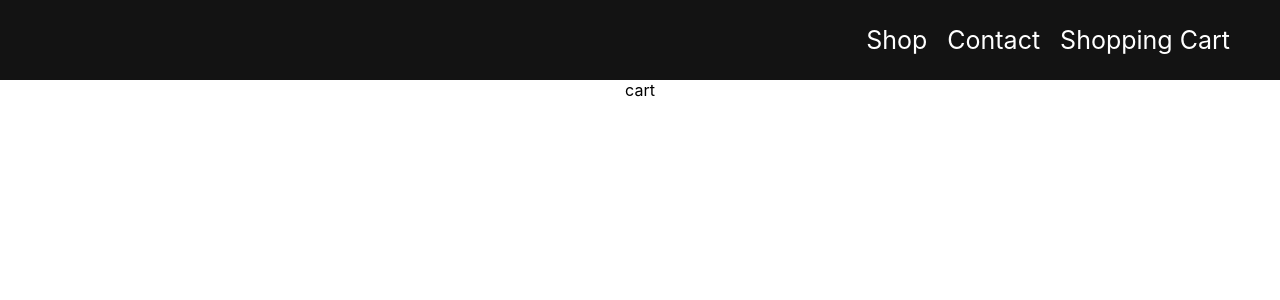
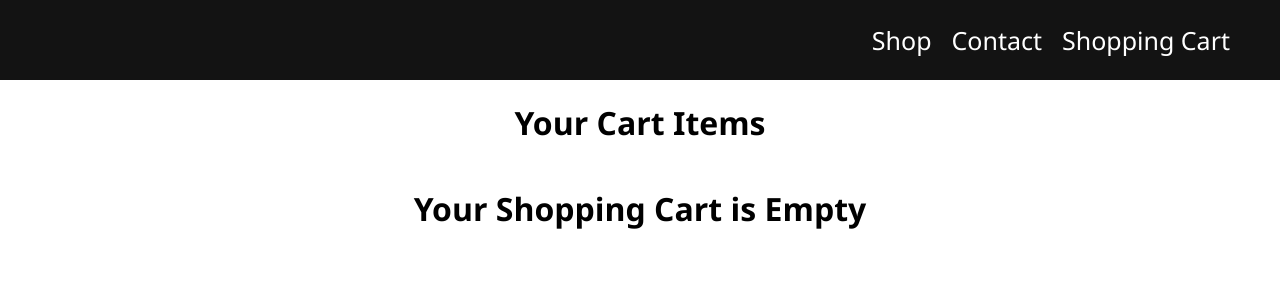
Before and after one commit to Xolani2015/SuperGroup_FullStackProject, a React (Create React App) app in the folder super_group_front_end/: page /cart in a window 1280 px wide. Shown: the top 300 px of the page. Built offline with nearby package versions, Linux system fonts and the light colour scheme.

Commit message:
allow any http requests to access getProduct call

```diff
--- a/super_group_front_end/package.json
+++ b/super_group_front_end/package.json
@@ -6,6 +6,7 @@
     "@testing-library/jest-dom": "^5.17.0",
     "@testing-library/react": "^13.4.0",
     "@testing-library/user-event": "^13.5.0",
+    "axios": "^1.4.0",
     "phosphor-icons": "^1.4.2",
     "react": "^18.2.0",
     "react-dom": "^18.2.0",
--- a/super_group_front_end/src/App.css
+++ b/super_group_front_end/src/App.css
@@ -1,38 +1,11 @@
 .App {
-  text-align: center;
+  width: 100%;
+  height: auto;
+  min-height: 100vh;
+  font-family: "Segoe UI", Tahoma, Geneva, Verdana, sans-serif;
 }
 
-.App-logo {
-  height: 40vmin;
-  pointer-events: none;
+body {
+  padding: 0;
+  margin: 0;
 }
-
-@media (prefers-reduced-motion: no-preference) {
-  .App-logo {
-    animation: App-logo-spin infinite 20s linear;
-  }
-}
-
-.App-header {
-  background-color: #282c34;
-  min-height: 100vh;
-  display: flex;
-  flex-direction: column;
-  align-items: center;
-  justify-content: center;
-  font-size: calc(10px + 2vmin);
-  color: white;
-}
-
-.App-link {
-  color: #61dafb;
-}
-
-@keyframes App-logo-spin {
-  from {
-    transform: rotate(0deg);
-  }
-  to {
-    transform: rotate(360deg);
-  }
-}
--- a/super_group_front_end/src/pages/cart/cart-item.jsx
+++ b/super_group_front_end/src/pages/cart/cart-item.jsx
@@ -1,10 +1,10 @@
 import React, { useContext } from "react";
-import { ShopContext } from "../../context/shop-context";
+import { AppContext } from "../../context/appContext";
 
 export const CartItem = (props) => {
   const { id, productName, price, productImage } = props.data;
   const { cartItems, addToCart, removeFromCart, updateCartItemCount } =
-    useContext(ShopContext);
+    useContext(AppContext);
 
   return (
     <div className="cartItem">
--- /dev/null
+++ b/super_group_front_end/src/pages/cart/cart.css
@@ -0,0 +1,43 @@
+.cart {
+    display: flex;
+    flex-direction: column;
+    justify-content: center;
+    align-items: center;
+  }
+
+  .cartItem {
+    width: 700px;
+    height: 250px;
+    display: flex;
+
+    align-items: center;
+    box-shadow: 0px 3px 15px rgba(0, 0, 0, 0.2);
+    border-radius: 25px;
+    margin: 30px;
+  }
+
+  .cartItem img {
+    width: 200px;
+  }
+
+  .cartItem .description {
+    width: 100%;
+    font-size: 30px;
+  }
+
+  .countHandler input {
+    width: 40px;
+    text-align: center;
+    font-weight: bolder;
+  }
+
+  .checkout button {
+    width: 150px;
+    height: 50px;
+    background-color: rgb(19, 19, 19);
+    color: white;
+    border: none;
+    border-radius: 8px;
+    margin: 10px;
+    cursor: pointer;
+  }
--- a/super_group_front_end/src/pages/cart/cart.jsx
+++ b/super_group_front_end/src/pages/cart/cart.jsx
@@ -1,5 +1,46 @@
-import React from "react";
+import React, { useContext } from "react";
+import { AppContext} from "../../context/appContext";
+import { PRODUCTS } from "../../products";
+import { CartItem } from "./cart-item";
+import { useNavigate } from "react-router-dom";
 
+import "./cart.css";
 export const Cart = () => {
-    return <div>cart</div>;
-}
+  const { cartItems, getTotalCartAmount, checkout } = useContext(AppContext);
+  const totalAmount = getTotalCartAmount();
+
+  const navigate = useNavigate();
+
+  return (
+    <div className="cart">
+      <div>
+        <h1>Your Cart Items</h1>
+      </div>
+      <div className="cart">
+        {PRODUCTS.map((product) => {
+          if (cartItems[product.id] !== 0) {
+            return <CartItem data={product} />;
+          }
+        })}
+      </div>
+
+      {totalAmount > 0 ? (
+        <div className="checkout">
+          <p> Subtotal: ${totalAmount} </p>
+          <button onClick={() => navigate("/")}> Continue Shopping </button>
+          <button
+            onClick={() => {
+              checkout();
+              navigate("/checkout");
+            }}
+          >
+            {" "}
+            Checkout{" "}
+          </button>
+        </div>
+      ) : (
+        <h1> Your Shopping Cart is Empty</h1>
+      )}
+    </div>
+  );
+};
--- a/super_group_front_end/src/pages/shop/product.jsx
+++ b/super_group_front_end/src/pages/shop/product.jsx
@@ -15,9 +15,6 @@ export const Product = (props) => {
         </p>
         <p> R{price}</p>
       </div>
-      {/* <button className="addToCartBttn" onClick={() => addToCart(id)}>
-       // Add To Cart {cartItemCount > 0 && <> ({cartItemCount})</>}
-      </button> */}
       <button className="addToCartButton" onClick={()=> addToCart(id)}>Add to Cart { cartItemAmount > 0 && <> ({cartItemAmount})</>} </button>
     </div>
   );
--- a/super_group_front_end/src/pages/shop/shop.css
+++ b/super_group_front_end/src/pages/shop/shop.css
@@ -13,7 +13,7 @@
 
   .product {
     border-radius: 15px;
-    width: 300px;
+    width: 250px;
     height: 350px;
     margin: 100px;
     display: flex;
@@ -23,7 +23,7 @@
   }
 
   .product img {
-    width: 400px;
+    width: 300px;
   }
 
   .product .description {
--- a/super_group_front_end/src/pages/shop/shop.jsx
+++ b/super_group_front_end/src/pages/shop/shop.jsx
@@ -1,13 +1,39 @@
-import React from "react";
+import React, {Fragment, useEffect, useState } from "react";
 import { PRODUCTS } from "../../products";
 import { Product } from "./product";
 import "./shop.css";
+import axios from "axios"
+
+
+
 
 export const Shop = () => {
+
+    const [data, setData] = useState([])
+    useEffect(()=>{
+        axios.get('https://localhost:7270/api/Shop/ProductList')
+        .then(res => setData(res.data))
+        .catch(err => console.log(err));
+    },[])
+
+    console.log(data.productList)
     return (
       <div className="shop">
         <div className="shopTitle">
           <h1>SuperGroup Store</h1>
+        </div>
+
+        <div className="products">
+            {
+                data.length>0 ?
+                data.map((item, index)=> {
+                return     <Fragment>
+                    <p> item</p>
+                </Fragment>
+                })
+                :
+                "Nothing"
+            }
         </div>
 
         <div className="products">
```
Also changed, not shown: 1 other file (tests, documents, lock files or other folders).
